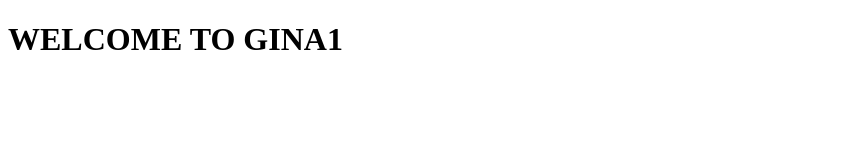
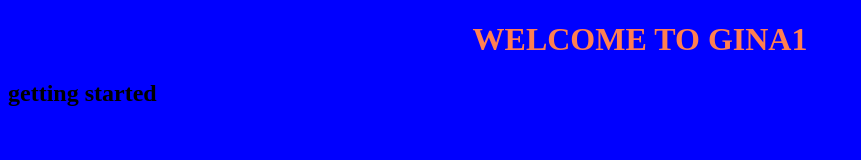
Before and after one commit to faithwangare/my-personal-repo, a plain HTML site: page index.html in a window 1280 px wide. Shown: the whole page, without its empty margins (0-861 px from the left). Drawn offline with Linux system fonts and the light colour scheme.

Commit message:
add script js

```diff
--- a/index.html
+++ b/index.html
@@ -5,9 +5,11 @@
     <meta http-equiv="X-UA-Compatible" content="IE=edge">
     <meta name="viewport" content="width=device-width, initial-scale=1.0">
     <title>gina1</title>
-    <link rel="stylesheet" href="./style css"/>
+    <link rel="stylesheet" href="./style.css"/>
 </head>
 <body>
     <h1> WELCOME TO GINA1</h1>
+    <script src="script.js"></script>
+
 </body>
 </html>
--- a/script.js
+++ b/script.js
@@ -1,2 +1,4 @@
 const h2 = document.createElement("h2");
 h2.textContent = "getting started";
+
+document.querySelector("body").appendChild(h2);
```
Also changed, not shown: style.css (renamed from css/style.css).
